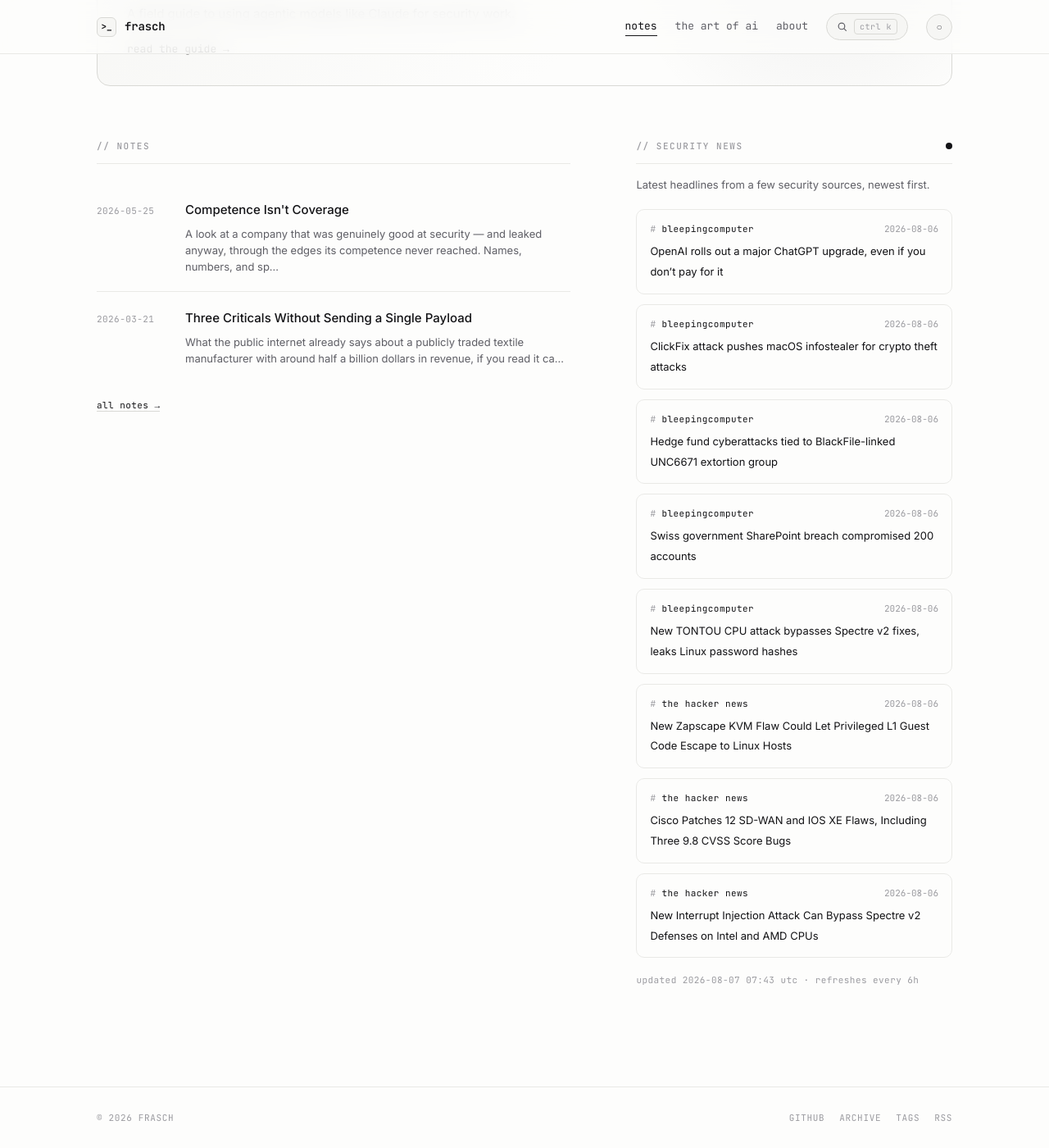
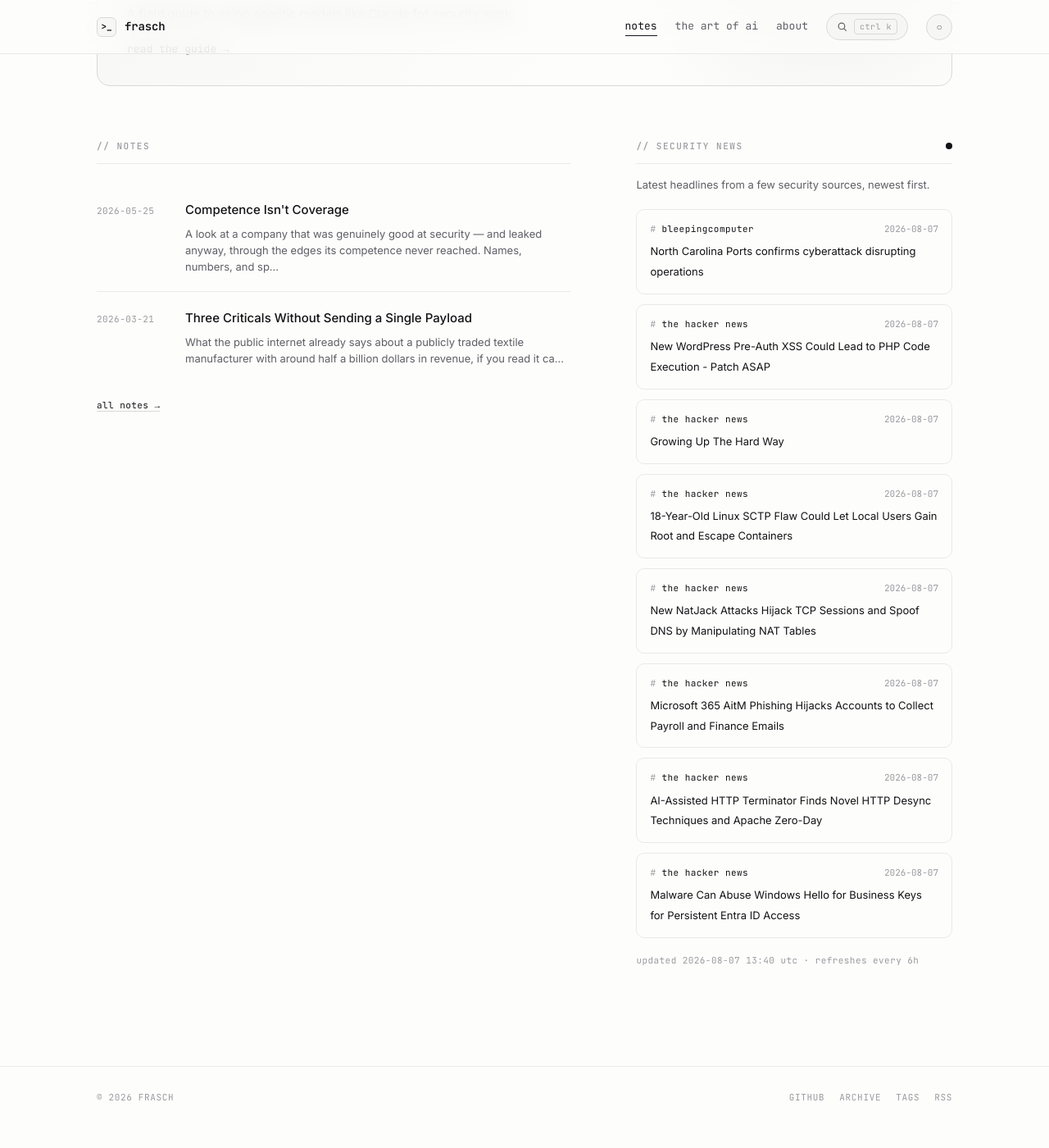
Before and after one commit to whoisfrasch/frasch, a Jekyll site: the page built from index.html, in a window 1280 px wide and 1400 px high, scrolled down 615 px. Shown: the whole window at 82% size. Built offline with Jekyll 4.4.1, drawn with Linux system fonts in a browser that asks for light colours; after the commit the page ends 1990 px from its top, so only the background shows below that.

Commit message:
Refresh security news feed

```diff
--- a/_data/news.json
+++ b/_data/news.json
@@ -1,53 +1,53 @@
 {
-  "updated": "2026-08-07T07:43:54Z",
+  "updated": "2026-08-07T13:40:53Z",
   "items": [
     {
       "source": "bleepingcomputer",
-      "title": "OpenAI rolls out a major ChatGPT upgrade, even if you don’t pay for it",
-      "link": "https://www.bleepingcomputer.com/news/artificial-intelligence/openai-rolls-out-a-major-chatgpt-upgrade-even-if-you-dont-pay-for-it/",
-      "date": "2026-08-06T22:48:22Z"
-    },
-    {
-      "source": "bleepingcomputer",
-      "title": "ClickFix attack pushes macOS infostealer for crypto theft attacks",
-      "link": "https://www.bleepingcomputer.com/news/security/clickfix-attack-pushes-macos-infostealer-for-crypto-theft-attacks/",
-      "date": "2026-08-06T22:37:17Z"
-    },
-    {
-      "source": "bleepingcomputer",
-      "title": "Hedge fund cyberattacks tied to BlackFile-linked UNC6671 extortion group",
-      "link": "https://www.bleepingcomputer.com/news/security/hedge-fund-cyberattacks-tied-to-blackfile-linked-unc6671-extortion-group/",
-      "date": "2026-08-06T20:07:24Z"
-    },
-    {
-      "source": "bleepingcomputer",
-      "title": "Swiss government SharePoint breach compromised 200 accounts",
-      "link": "https://www.bleepingcomputer.com/news/security/swiss-government-sharepoint-breach-compromised-200-accounts/",
-      "date": "2026-08-06T18:14:19Z"
-    },
-    {
-      "source": "bleepingcomputer",
-      "title": "New TONTOU CPU attack bypasses Spectre v2 fixes, leaks Linux password hashes",
-      "link": "https://www.bleepingcomputer.com/news/security/new-tontou-cpu-attack-bypasses-spectre-v2-fixes-leaks-linux-password-hashes/",
-      "date": "2026-08-06T18:03:45Z"
+      "title": "North Carolina Ports confirms cyberattack disrupting operations",
+      "link": "https://www.bleepingcomputer.com/news/security/north-carolina-ports-confirms-cyberattack-disrupting-operations/",
+      "date": "2026-08-07T13:34:40Z"
     },
     {
       "source": "the hacker news",
-      "title": "New Zapscape KVM Flaw Could Let Privileged L1 Guest Code Escape to Linux Hosts",
-      "link": "https://thehackernews.com/2026/08/new-zapscape-kvm-flaw-could-let.html",
-      "date": "2026-08-06T17:58:30Z"
+      "title": "New WordPress Pre-Auth XSS Could Lead to PHP Code Execution - Patch ASAP",
+      "link": "https://thehackernews.com/2026/08/new-wordpress-pre-auth-xss-could-lead.html",
+      "date": "2026-08-07T12:56:23Z"
     },
     {
       "source": "the hacker news",
-      "title": "Cisco Patches 12 SD-WAN and IOS XE Flaws, Including Three 9.8 CVSS Score Bugs",
-      "link": "https://thehackernews.com/2026/08/cisco-patches-12-sd-wan-and-ios-xe.html",
-      "date": "2026-08-06T17:13:15Z"
+      "title": "Growing Up The Hard Way",
+      "link": "https://thehackernews.com/2026/08/growing-up-hard-way.html",
+      "date": "2026-08-07T11:55:26Z"
     },
     {
       "source": "the hacker news",
-      "title": "New Interrupt Injection Attack Can Bypass Spectre v2 Defenses on Intel and AMD CPUs",
-      "link": "https://thehackernews.com/2026/08/new-interrupt-injection-attack-can.html",
-      "date": "2026-08-06T16:17:13Z"
+      "title": "18-Year-Old Linux SCTP Flaw Could Let Local Users Gain Root and Escape Containers",
+      "link": "https://thehackernews.com/2026/08/18-year-old-linux-sctp-flaw-could-let.html",
+      "date": "2026-08-07T11:10:33Z"
+    },
+    {
+      "source": "the hacker news",
+      "title": "New NatJack Attacks Hijack TCP Sessions and Spoof DNS by Manipulating NAT Tables",
+      "link": "https://thehackernews.com/2026/08/new-natjack-attacks-hijack-tcp-sessions.html",
+      "date": "2026-08-07T10:58:38Z"
+    },
+    {
+      "source": "the hacker news",
+      "title": "Microsoft 365 AitM Phishing Hijacks Accounts to Collect Payroll and Finance Emails",
+      "link": "https://thehackernews.com/2026/08/microsoft-365-aitm-phishing-hijacks.html",
+      "date": "2026-08-07T10:38:27Z"
+    },
+    {
+      "source": "the hacker news",
+      "title": "AI-Assisted HTTP Terminator Finds Novel HTTP Desync Techniques and Apache Zero-Day",
+      "link": "https://thehackernews.com/2026/08/ai-assisted-http-terminator-finds-novel.html",
+      "date": "2026-08-07T10:09:54Z"
+    },
+    {
+      "source": "the hacker news",
+      "title": "Malware Can Abuse Windows Hello for Business Keys for Persistent Entra ID Access",
+      "link": "https://thehackernews.com/2026/08/malware-can-abuse-windows-hello-for.html",
+      "date": "2026-08-07T08:52:11Z"
     }
   ]
 }
```
